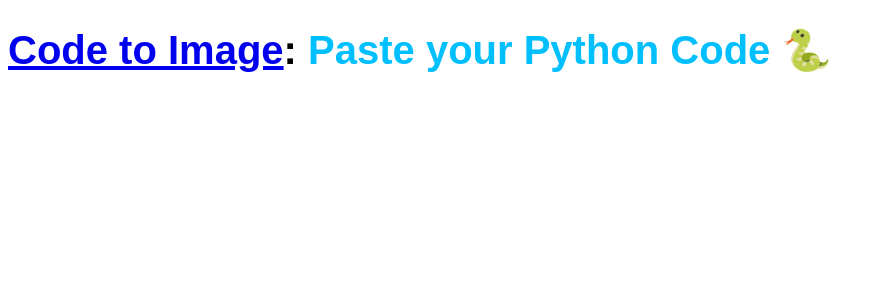
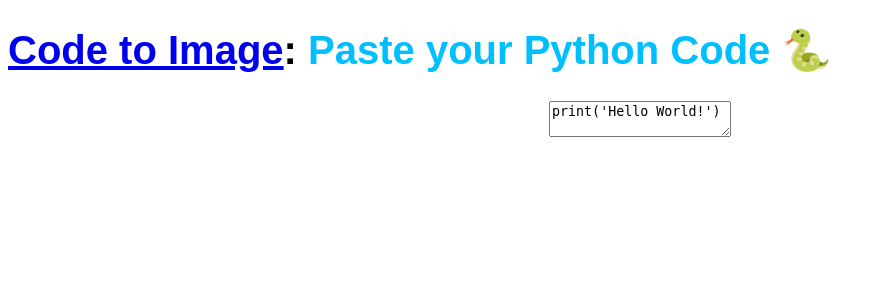
Before and after one commit to Aszral/personal-projects, a Flask app: page / in a window 1280 px wide. Shown: the top 300 px of the page, without its empty margins (0-884 px from the left). Run offline with Flask 3, Linux system fonts and the light colour scheme.

Commit message:
secret key & sessions added + code input page

```diff
--- a/projects/code-image-gen/app.py
+++ b/projects/code-image-gen/app.py
@@ -1,11 +1,17 @@
-from flask import Flask, render_template
+from flask import Flask, render_template, session
 
 app = Flask(__name__)
+app.secret_key = "03c81118b363e3feaf4b7cc0c7cca9a298c45cf0c4fb5bf975604e67f4bf5856"
+
+PLACEHOLDER_CODE = "print('Hello World!')"
 
 
 @app.route("/", methods=["GET"])
 def code():
+    if session.get("code") is None:
+        session["code"] = PLACEHOLDER_CODE
     context = {
         "message": "Paste your Python Code 🐍",
+        "code": session["code"],
     }
     return render_template("code_input.html", **context)
--- a/projects/code-image-gen/templates/code_input.html
+++ b/projects/code-image-gen/templates/code_input.html
@@ -5,4 +5,7 @@
 {% endblock title %}
 
 {% block content %}
-{% endblock content %}
+<form>
+    <textarea class="code" name="code" placeholder="Paste your Python code here">{{ code }}</textarea>
+    <form>
+        {% endblock content %}
```
